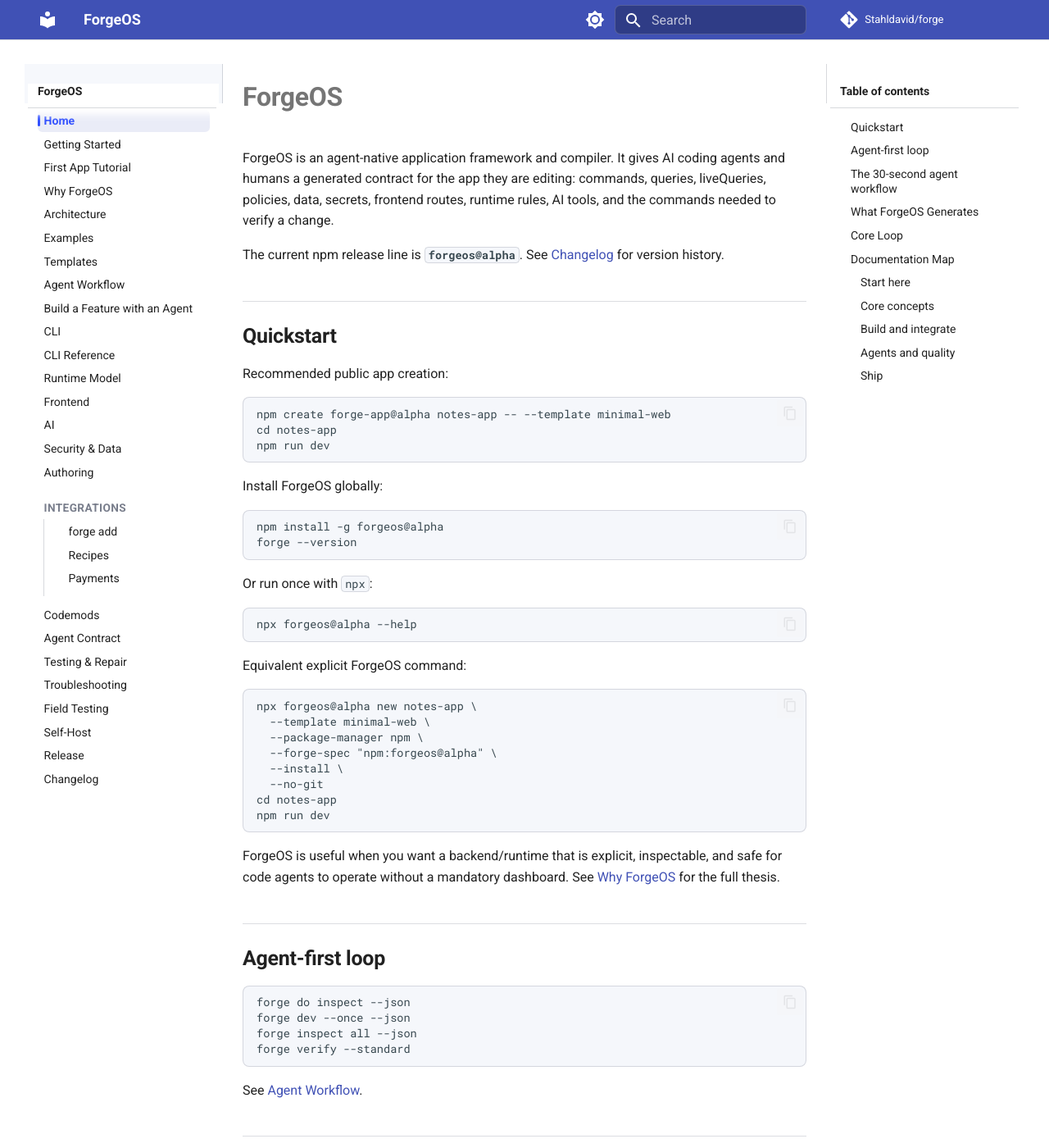
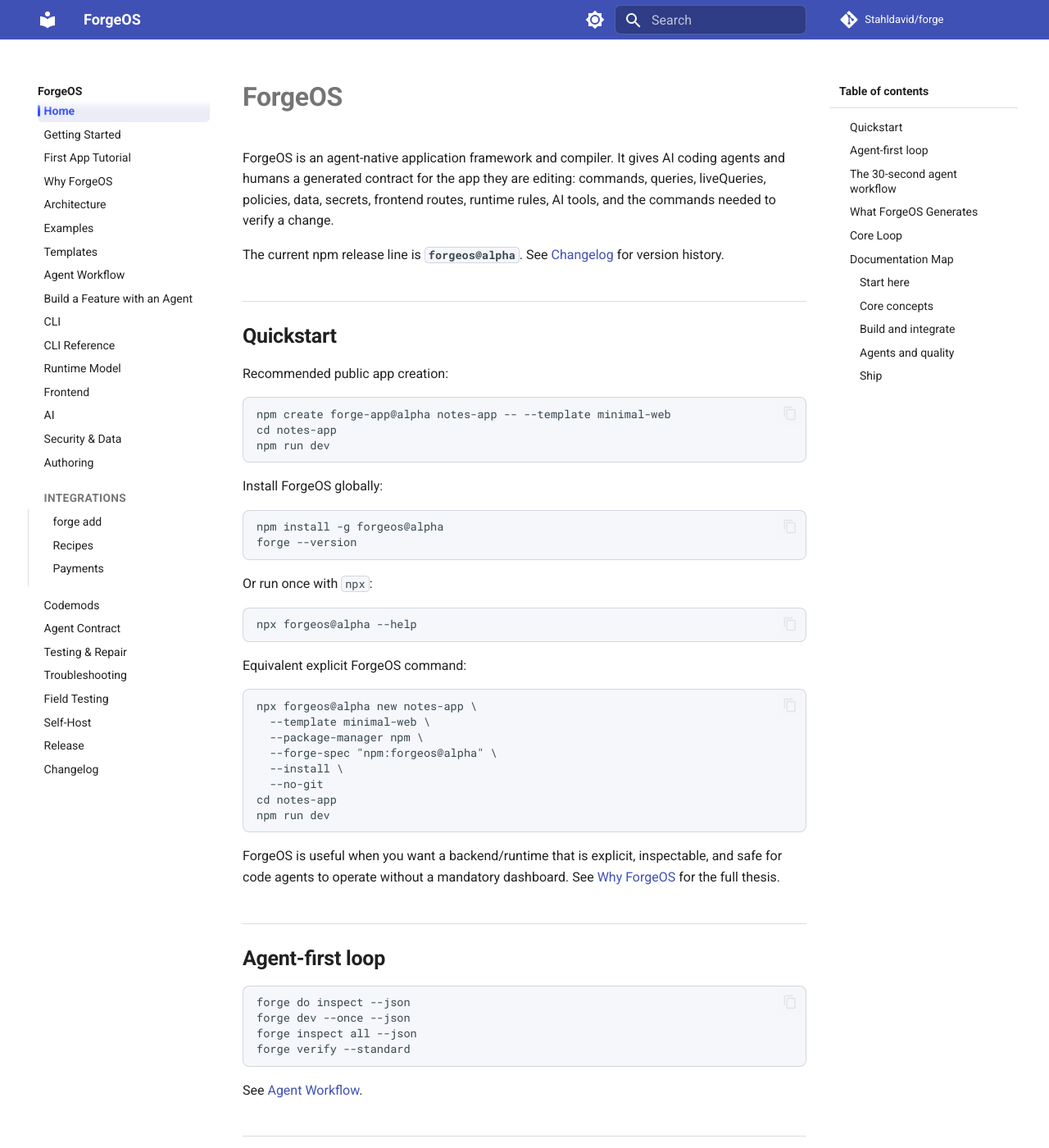
Before and after one commit to Stahldavid/forge, an MkDocs documentation site: the page built from docs/index.md, in a window 1280 px wide and 1400 px high. Shown: the whole window at 82% size. Built offline with MkDocs 1.6.1 and Material for MkDocs 9.7.7, drawn with Linux system fonts in a browser that asks for light colours; comment, search, counter and statistics services are not loaded.

Commit message:
docs: avoid cached sidebar CSS

```diff
--- a/docs/stylesheets/extra.css
+++ /dev/null
@@ -1,180 +0,0 @@
-:root {
-  --forge-border: rgba(37, 45, 68, 0.16);
-  --forge-sidebar-bg: rgba(246, 248, 252, 0.92);
-  --forge-sidebar-border: rgba(37, 45, 68, 0.18);
-  --forge-sidebar-section: rgba(37, 45, 68, 0.62);
-  --forge-code-bg: #f5f7fb;
-  --forge-nav-active-bg: rgba(63, 81, 181, 0.11);
-  --forge-nav-active-fg: #304ffe;
-  --forge-nav-hover-bg: rgba(63, 81, 181, 0.07);
-}
-
-[data-md-color-scheme="slate"] {
-  --forge-border: rgba(196, 204, 220, 0.14);
-  --forge-sidebar-bg: rgba(18, 22, 31, 0.88);
-  --forge-sidebar-border: rgba(196, 204, 220, 0.16);
-  --forge-sidebar-section: rgba(236, 240, 248, 0.7);
-  --forge-code-bg: #121722;
-  --forge-nav-active-bg: rgba(124, 150, 255, 0.16);
-  --forge-nav-active-fg: #8eb0ff;
-  --forge-nav-hover-bg: rgba(124, 150, 255, 0.1);
-}
-
-.md-header {
-  box-shadow: 0 1px 0 var(--forge-sidebar-border);
-}
-
-.md-header__title {
-  font-weight: 750;
-}
-
-.md-search__form {
-  border: 1px solid rgba(255, 255, 255, 0.18);
-  border-radius: 0.35rem;
-}
-
-@media screen and (min-width: 76.25em) {
-  .md-sidebar--primary {
-    border-right: 1px solid var(--forge-sidebar-border);
-    background: var(--forge-sidebar-bg);
-  }
-
-  .md-sidebar--secondary {
-    border-left: 1px solid var(--forge-sidebar-border);
-    background: var(--md-default-bg-color);
-  }
-
-  .md-sidebar--primary .md-sidebar__scrollwrap {
-    border-right: 0;
-    background: transparent;
-  }
-
-  .md-sidebar--secondary .md-sidebar__scrollwrap {
-    border-left: 0;
-  }
-}
-
-.md-nav__title {
-  color: var(--md-default-fg-color);
-  font-weight: 800;
-}
-
-.md-sidebar--primary .md-nav__title {
-  padding-bottom: 0.55rem;
-  border-bottom: 1px solid var(--forge-sidebar-border);
-}
-
-.md-sidebar--primary .md-nav__item--section > .md-nav__link,
-.md-sidebar--primary .md-nav__item--nested > .md-nav__link {
-  color: var(--forge-sidebar-section);
-  font-size: 0.68rem;
-  font-weight: 800;
-  letter-spacing: 0.03em;
-  text-transform: uppercase;
-}
-
-.md-sidebar--primary .md-nav__item--section > .md-nav,
-.md-sidebar--primary .md-nav__item--nested > .md-nav {
-  margin-left: 0.35rem;
-  padding-left: 0.5rem;
-  border-left: 1px solid var(--forge-sidebar-border);
-}
-
-.md-nav__item .md-nav__link {
-  border-radius: 0.28rem;
-  margin-top: 0.08rem;
-  padding: 0.22rem 0.38rem;
-}
-
-.md-nav__link:is(:focus, :hover) {
-  background: var(--forge-nav-hover-bg);
-}
-
-.md-nav__link--active,
-.md-nav__item .md-nav__link--active {
-  position: relative;
-  background: var(--forge-nav-active-bg);
-  color: var(--forge-nav-active-fg);
-  font-weight: 750;
-}
-
-.md-nav__link--active::before,
-.md-nav__item .md-nav__link--active::before {
-  position: absolute;
-  top: 0.32rem;
-  bottom: 0.32rem;
-  left: 0;
-  width: 0.16rem;
-  border-radius: 999px;
-  background: var(--forge-nav-active-fg);
-  content: "";
-}
-
-.md-sidebar--secondary .md-nav__title {
-  border-bottom: 1px solid var(--forge-sidebar-border);
-  margin-bottom: 0.45rem;
-  padding-bottom: 0.55rem;
-}
-
-.md-sidebar--secondary .md-nav__link {
-  border-left: 2px solid transparent;
-  border-radius: 0;
-  padding-left: 0.55rem;
-}
-
-.md-sidebar--secondary .md-nav__link--active {
-  border-left-color: var(--forge-nav-active-fg);
-  background: transparent;
-}
-
-.md-typeset h1,
-.md-typeset h2 {
-  font-weight: 760;
-}
-
-.md-typeset h2 {
-  border-top: 1px solid var(--forge-border);
-  margin-top: 2.15rem;
-  padding-top: 1.2rem;
-}
-
-.md-typeset table:not([class]) {
-  border: 1px solid var(--forge-border);
-  border-radius: 0.35rem;
-  overflow: hidden;
-}
-
-.md-typeset table:not([class]) th {
-  background: var(--forge-code-bg);
-}
-
-.md-typeset pre > code {
-  border: 1px solid var(--forge-border);
-  border-radius: 0.4rem;
-  background: var(--forge-code-bg);
-}
-
-.md-typeset :not(pre) > code {
-  border: 1px solid var(--forge-border);
-  border-radius: 0.22rem;
-  background: var(--forge-code-bg);
-  box-shadow: none;
-}
-
-.md-typeset .highlight,
-.md-typeset pre {
-  border-radius: 0.4rem;
-}
-
-.md-typeset .mermaid {
-  margin: 1.2rem 0;
-  padding: 1rem;
-  border: 1px solid var(--forge-border);
-  border-radius: 0.45rem;
-  background: var(--forge-code-bg);
-  overflow-x: auto;
-}
-
-.md-footer-meta {
-  border-top: 1px solid var(--forge-sidebar-border);
-}
--- /dev/null
+++ b/docs/stylesheets/forge.css
@@ -0,0 +1,150 @@
+:root {
+  --forge-border: rgba(37, 45, 68, 0.16);
+  --forge-section-fg: rgba(37, 45, 68, 0.62);
+  --forge-code-bg: #f5f7fb;
+  --forge-active-bg: rgba(63, 81, 181, 0.11);
+  --forge-active-fg: #304ffe;
+  --forge-hover-bg: rgba(63, 81, 181, 0.07);
+}
+
+[data-md-color-scheme="slate"] {
+  --forge-border: rgba(196, 204, 220, 0.14);
+  --forge-section-fg: rgba(236, 240, 248, 0.7);
+  --forge-code-bg: #121722;
+  --forge-active-bg: rgba(124, 150, 255, 0.16);
+  --forge-active-fg: #8eb0ff;
+  --forge-hover-bg: rgba(124, 150, 255, 0.1);
+}
+
+.md-header {
+  box-shadow: 0 1px 0 var(--forge-border);
+}
+
+.md-header__title {
+  font-weight: 750;
+}
+
+.md-search__form {
+  border: 1px solid rgba(255, 255, 255, 0.18);
+  border-radius: 0.35rem;
+}
+
+.md-nav__title {
+  color: var(--md-default-fg-color);
+  font-weight: 800;
+}
+
+.md-nav__item .md-nav__link {
+  border-radius: 0.28rem;
+  margin-top: 0.08rem;
+  padding: 0.22rem 0.38rem;
+}
+
+.md-nav__link:is(:focus, :hover) {
+  background: var(--forge-hover-bg);
+}
+
+.md-nav__link--active,
+.md-nav__item .md-nav__link--active {
+  position: relative;
+  background: var(--forge-active-bg);
+  color: var(--forge-active-fg);
+  font-weight: 750;
+}
+
+.md-nav__link--active::before,
+.md-nav__item .md-nav__link--active::before {
+  position: absolute;
+  top: 0.32rem;
+  bottom: 0.32rem;
+  left: 0;
+  width: 0.16rem;
+  border-radius: 999px;
+  background: var(--forge-active-fg);
+  content: "";
+}
+
+.md-nav__item--section > .md-nav__link,
+.md-nav__item--nested > .md-nav__link {
+  color: var(--forge-section-fg);
+  font-size: 0.68rem;
+  font-weight: 800;
+  letter-spacing: 0.03em;
+  text-transform: uppercase;
+}
+
+.md-nav__item--section > .md-nav,
+.md-nav__item--nested > .md-nav {
+  margin-left: 0.35rem;
+  padding-left: 0.5rem;
+  border-left: 1px solid var(--forge-border);
+}
+
+.md-nav--secondary .md-nav__title {
+  border-bottom: 1px solid var(--forge-border);
+  margin-bottom: 0.45rem;
+  padding-bottom: 0.55rem;
+}
+
+.md-nav--secondary .md-nav__link {
+  border-left: 2px solid transparent;
+  border-radius: 0;
+  padding-left: 0.55rem;
+}
+
+.md-nav--secondary .md-nav__link--active {
+  border-left-color: var(--forge-active-fg);
+  background: transparent;
+}
+
+.md-typeset h1,
+.md-typeset h2 {
+  font-weight: 760;
+}
+
+.md-typeset h2 {
+  border-top: 1px solid var(--forge-border);
+  margin-top: 2.15rem;
+  padding-top: 1.2rem;
+}
+
+.md-typeset table:not([class]) {
+  border: 1px solid var(--forge-border);
+  border-radius: 0.35rem;
+  overflow: hidden;
+}
+
+.md-typeset table:not([class]) th {
+  background: var(--forge-code-bg);
+}
+
+.md-typeset pre > code {
+  border: 1px solid var(--forge-border);
+  border-radius: 0.4rem;
+  background: var(--forge-code-bg);
+}
+
+.md-typeset :not(pre) > code {
+  border: 1px solid var(--forge-border);
+  border-radius: 0.22rem;
+  background: var(--forge-code-bg);
+  box-shadow: none;
+}
+
+.md-typeset .highlight,
+.md-typeset pre {
+  border-radius: 0.4rem;
+}
+
+.md-typeset .mermaid {
+  margin: 1.2rem 0;
+  padding: 1rem;
+  border: 1px solid var(--forge-border);
+  border-radius: 0.45rem;
+  background: var(--forge-code-bg);
+  overflow-x: auto;
+}
+
+.md-footer-meta {
+  border-top: 1px solid var(--forge-border);
+}
--- a/mkdocs.yml
+++ b/mkdocs.yml
@@ -40,7 +40,7 @@
   - pymdownx.details
 
 extra_css:
-  - stylesheets/extra.css
+  - stylesheets/forge.css
 
 extra_javascript:
   - https://cdn.jsdelivr.net/npm/mermaid@10/dist/mermaid.min.js
```
Also changed, not shown: 1 other file.
